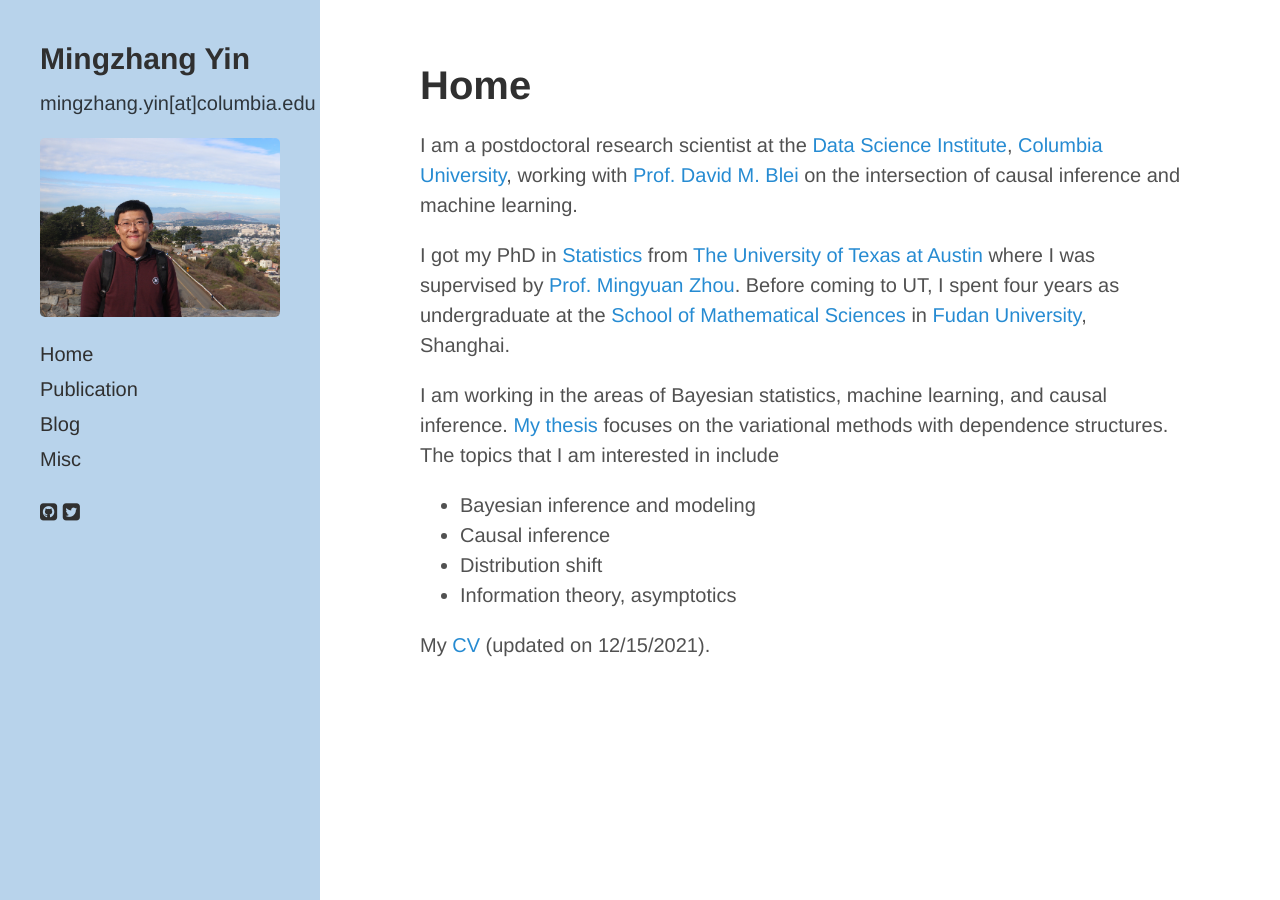
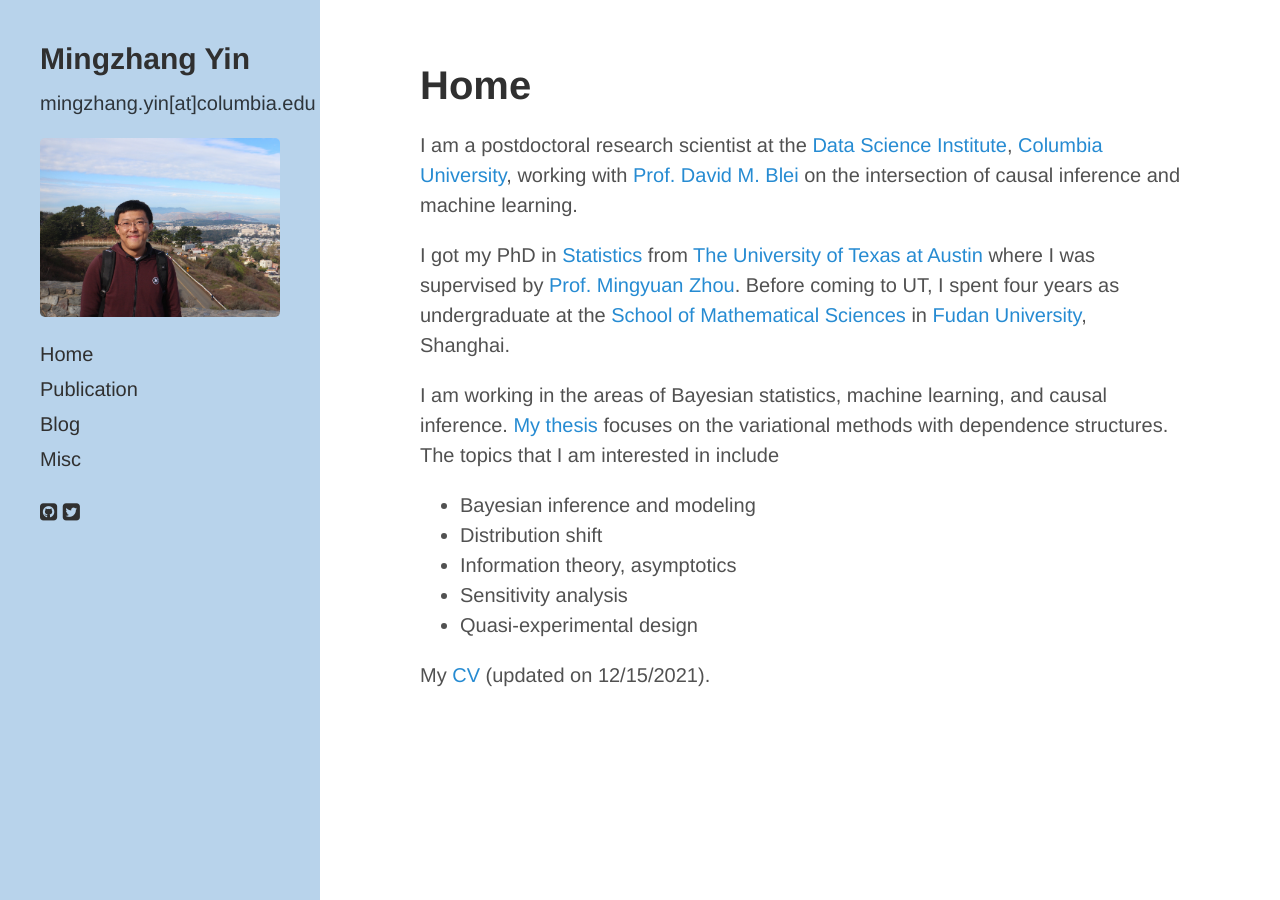
Before and after one commit to mingzhang-yin/mingzhang-yin.github.io, a Jekyll site: the page built from index.md, in a window 1280 px wide. Built offline with Jekyll 4.4.1, drawn with Linux system fonts in a browser that asks for light colours; nearby versions of some CDN libraries; a style sheet for code colours, icons or effects is not loaded.

Commit message:
Update index.md

```diff
--- a/index.md
+++ b/index.md
@@ -19,9 +19,10 @@ I am working in the areas of Bayesian statistics, machine learning, and causal i
   <p>
   <ul>
    <li> Bayesian inference and modeling </li>
-   <li> Causal inference </li>
    <li> Distribution shift</li>
    <li> Information theory, asymptotics </li>
+   <li> Sensitivity analysis </li>
+   <li> Quasi-experimental design</li>
   </ul>
 
 
```
